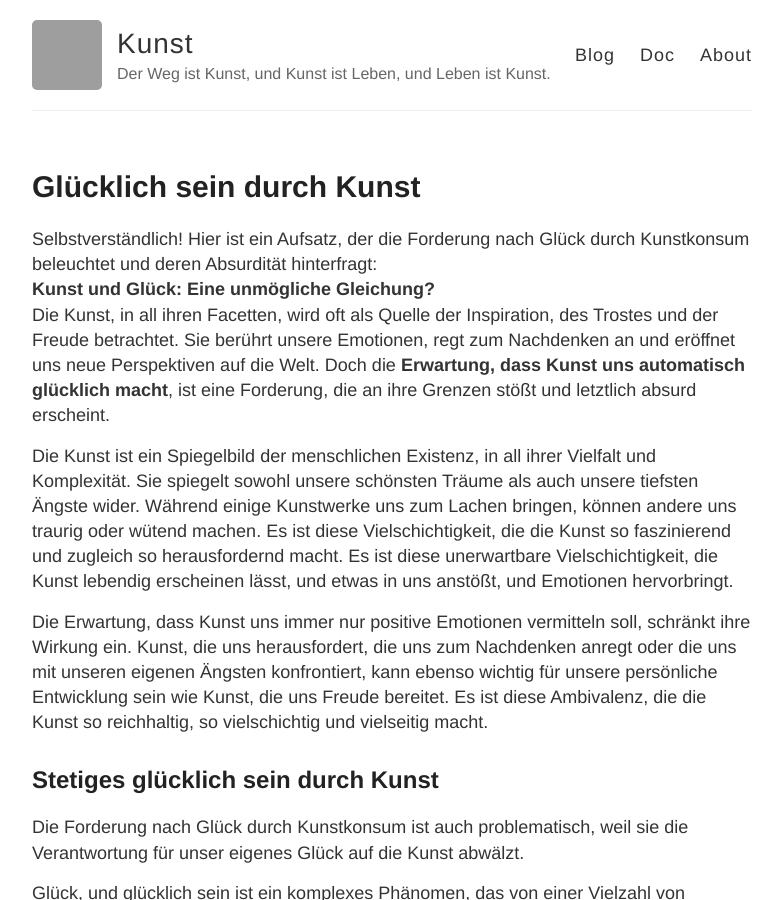
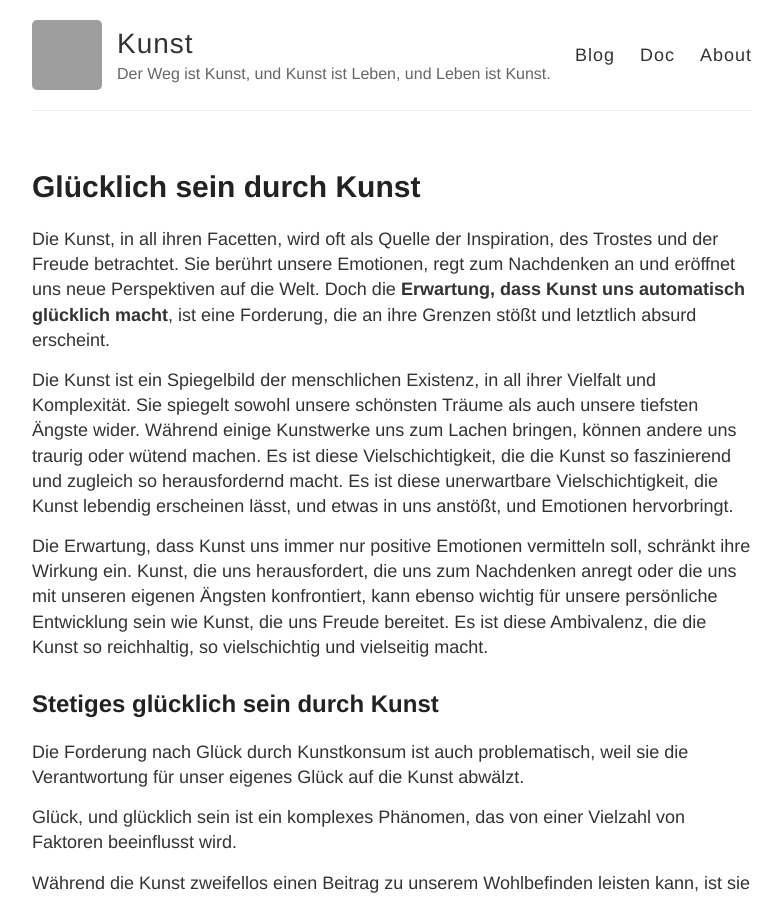
Before and after one commit to S2030c/kunst, a Jekyll site: the page built from _posts/2024-09-18-glücklich-sein-durch-kunst.md, in a window 1280 px wide and 900 px high. Shown: the whole window, without its empty margins (248-1030 px from the left). Built offline with Jekyll 4.4.1, drawn with Linux system fonts in a browser that asks for light colours; our own code applies the rules of GitHub Pages for plain Markdown files; grey boxes are pictures that could not be loaded.

Commit message:
Update 2024-09-18-glücklich-sein-durch-kunst.md

```diff
--- a/_posts/2024-09-18-glücklich-sein-durch-kunst.md
+++ b/_posts/2024-09-18-glücklich-sein-durch-kunst.md
@@ -1,9 +1,7 @@
 ---
 title: Glücklich sein durch Kunst
 ---
-Selbstverständlich\! Hier ist ein Aufsatz, der die Forderung nach Glück durch Kunstkonsum beleuchtet und deren Absurdität hinterfragt:
-**Kunst und Glück: Eine unmögliche Gleichung?**
-Die Kunst, in all ihren Facetten, wird oft als Quelle der Inspiration, des Trostes und der Freude betrachtet. Sie berührt unsere Emotionen, regt zum Nachdenken an und eröffnet uns neue Perspektiven auf die Welt. Doch die **Erwartung, dass** **Kunst uns automatisch glücklich macht**, ist eine Forderung, die an ihre Grenzen stößt und letztlich absurd erscheint.
+Die Kunst, in all ihren Facetten, wird oft als Quelle der Inspiration, des Trostes und der Freude betrachtet. Sie berührt unsere Emotionen, regt zum Nachdenken an und eröffnet uns neue Perspektiven auf die Welt. Doch die **Erwartung, dass Kunst uns automatisch glücklich macht**, ist eine Forderung, die an ihre Grenzen stößt und letztlich absurd erscheint.
 
 Die Kunst ist ein Spiegelbild der menschlichen Existenz, in all ihrer Vielfalt und Komplexität. Sie spiegelt sowohl unsere schönsten Träume als auch unsere tiefsten Ängste wider. Während einige Kunstwerke uns zum Lachen bringen, können andere uns traurig oder wütend machen. Es ist diese Vielschichtigkeit, die die Kunst so faszinierend und zugleich so herausfordernd macht. Es ist diese unerwartbare Vielschichtigkeit, die Kunst lebendig erscheinen lässt, und etwas in uns anstößt, und Emotionen hervorbringt.
 
```
